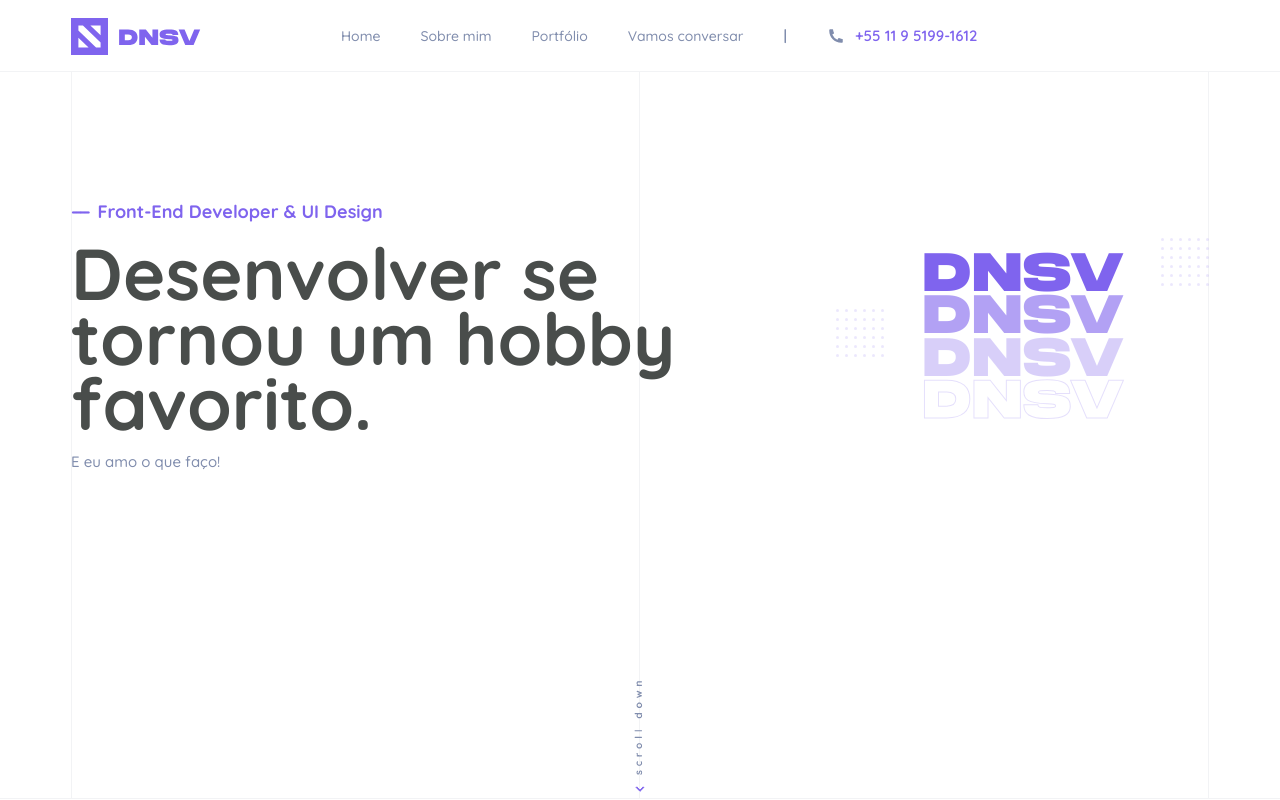
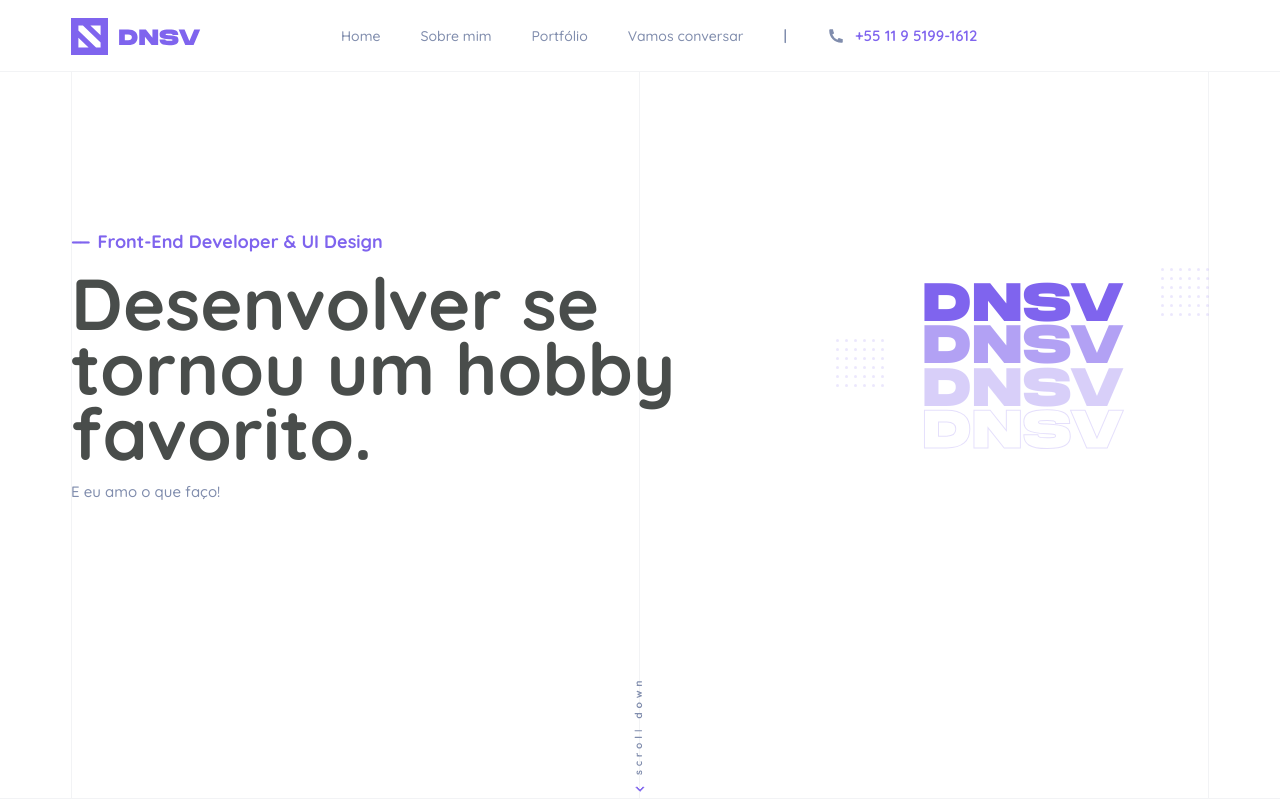
Before and after one commit to dfsilva-dxp/dfsilva-portfolio, a Next.js app: page / in a window 1280 px wide. Built offline with nearby package versions, Linux system fonts and the light colour scheme.

Commit message:
feat: ajustando o gap

```diff
--- a/src/components/Banner/styles.ts
+++ b/src/components/Banner/styles.ts
@@ -13,7 +13,11 @@ export const Presentation = styled.div`
   height: 100%;
   display: flex;
   flex-direction: column;
-  gap: var(--px-80);
+  gap: var(--px-20);
+
+  @media (min-width: 1440px) {
+    gap: var(--px-80);
+  }
 `;
 
 export const Display = styled.div`
```
